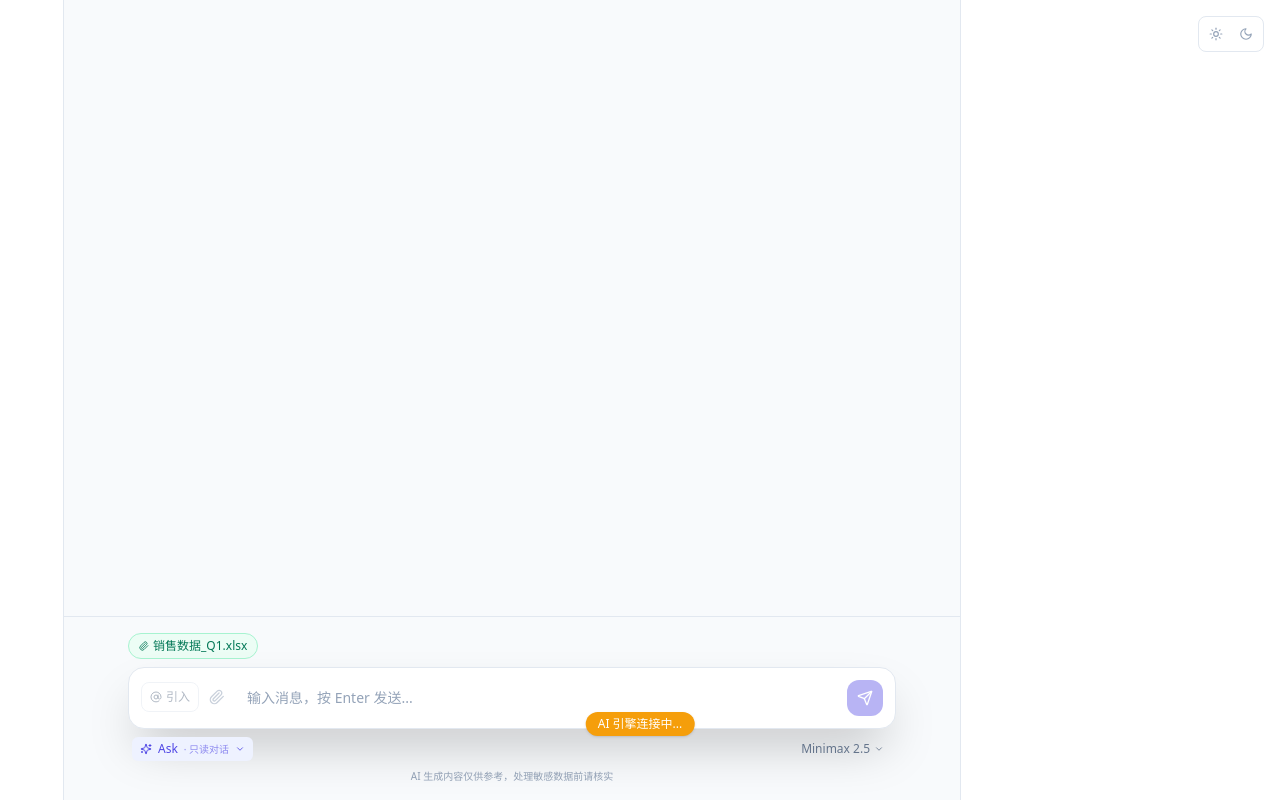
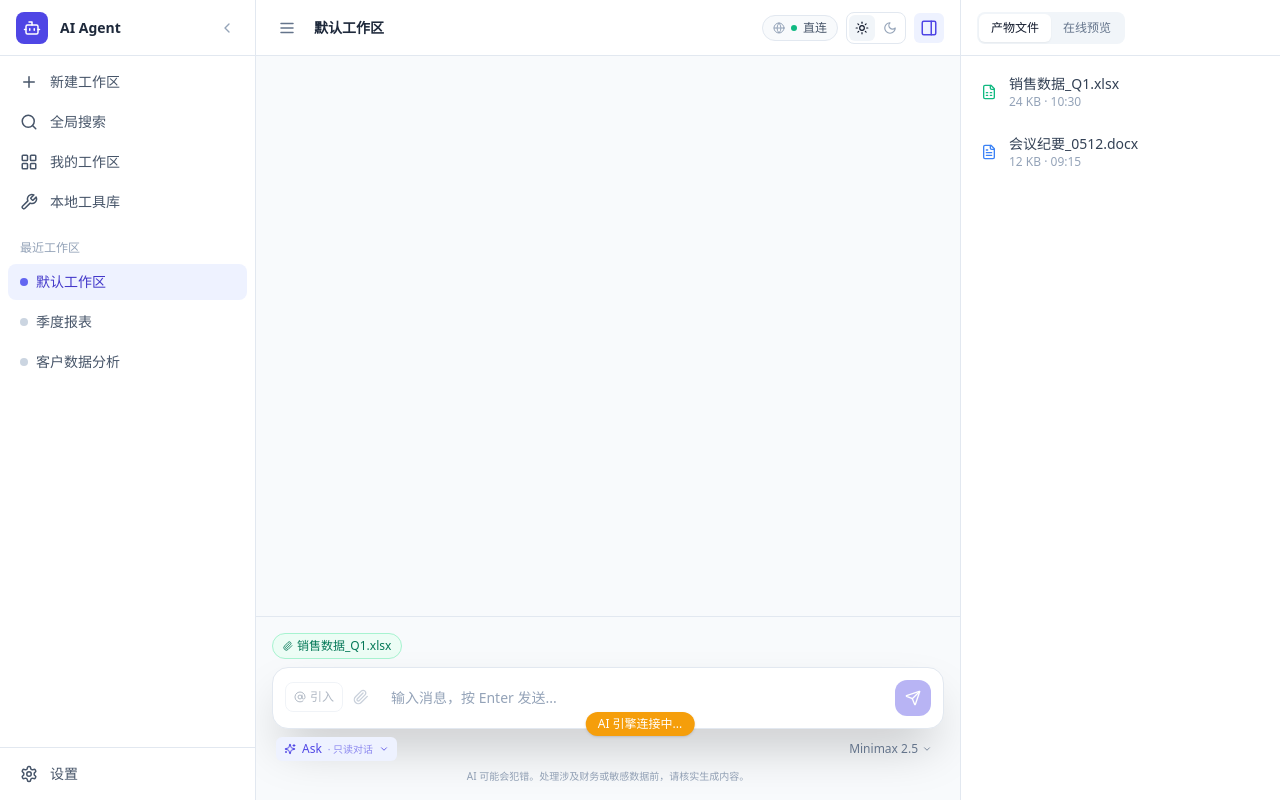
Before and after one commit to MiniYuzu/one, a React (Vite) app: page / in a window 1280 px wide. Built offline with nearby package versions, Linux system fonts and the light colour scheme.

Commit message:
feat(ui): integrate ChatHeader, Toaster, FileDropOverlay; complete Phase 0 layout skeleton

```diff
--- a/package.json
+++ b/package.json
@@ -20,7 +20,8 @@
     "react": "^18.3.1",
     "react-dom": "^18.3.1",
     "react-markdown": "^9.0.0",
-    "remark-gfm": "^4.0.0"
+    "remark-gfm": "^4.0.0",
+    "sonner": "^2.0.7"
   },
   "devDependencies": {
     "@types/node": "^22.0.0",
--- a/src/renderer/App.tsx
+++ b/src/renderer/App.tsx
@@ -1,10 +1,14 @@
 // src/renderer/App.tsx
 import { useEffect, useState } from 'react'
-import { Sun, Moon } from 'lucide-react'
+import { Toaster, toast } from 'sonner'
 import { MessageList } from './components/chat/MessageList.js'
 import { UnifiedConsole } from './components/console/UnifiedConsole.js'
 import { OfflineBanner } from './components/system/OfflineBanner.js'
 import { DayZeroWelcome } from './components/system/DayZeroWelcome.js'
+import { FileDropOverlay } from './components/system/FileDropOverlay.js'
+import { SidebarLeft } from './components/sidebar/SidebarLeft.js'
+import { SidebarRight } from './components/sidebar/SidebarRight.js'
+import { ChatHeader } from './components/layout/ChatHeader.js'
 import { useEngine } from './hooks/useEngine.js'
 import { useTheme } from './hooks/useTheme.js'
 import { useResponsiveLayout } from './hooks/useResponsiveLayout.js'
@@ -23,8 +27,12 @@ export function App() {
   const [offline, setOffline] = useState(false)
   const [dayZero, setDayZero] = useState<{ content: string; pills: Array<{ label: string; prompt: string }> } | null>(null)
   const [engineReady, setEngineReady] = useState(false)
+  const [isRightOpenManual, setIsRightOpenManual] = useState(true)
+  const [isDragging, setIsDragging] = useState(false)
   const { theme, setTheme } = useTheme()
   const { isLeftOpen, isRightOpen } = useResponsiveLayout()
+
+  const effectiveRightOpen = isRightOpen && isRightOpenManual
 
   const { send, isConnected } = useEngine((evt: EngineEvent) => {
     switch (evt.type) {
@@ -50,6 +58,7 @@ export function App() {
       }
       case 'chat:error': {
         const p = evt.payload as { code: string; message: string }
+        toast.error(p.message)
         setMessages((prev) => [
           ...prev,
           { id: `err-${Date.now()}`, role: 'system', content: p.message, error: true },
@@ -91,40 +100,26 @@ export function App() {
   }
 
   return (
-    <div className="flex h-screen w-screen bg-slate-50 text-slate-900 dark:bg-slate-900 dark:text-slate-50">
-      {/* Left Rail Placeholder — Phase 2+ 导航 */}
-      {isLeftOpen && (
-        <div className="flex w-16 shrink-0 flex-col border-r border-slate-200 bg-white dark:border-slate-700 dark:bg-slate-900" />
-      )}
+    <div
+      className="relative flex h-screen w-screen bg-slate-50 text-slate-900 dark:bg-slate-900 dark:text-slate-50"
+      onDragOver={(e) => { e.preventDefault(); setIsDragging(true) }}
+      onDragLeave={() => setIsDragging(false)}
+      onDrop={(e) => { e.preventDefault(); setIsDragging(false) /* Phase 3 处理文件 */ }}
+    >
+      {/* Left Sidebar */}
+      {isLeftOpen && <SidebarLeft />}
 
       {/* Middle Content */}
       <div className="flex min-w-[500px] flex-1 flex-col">
+        <ChatHeader
+          workspaceName="默认工作区"
+          isOnline={!offline}
+          theme={theme === 'system' ? 'light' : theme}
+          onSetTheme={(t) => setTheme(t)}
+          isRightOpen={effectiveRightOpen}
+          onToggleRight={() => setIsRightOpenManual((v) => !v)}
+        />
         <OfflineBanner offline={offline} onRetry={() => send({ id: `hc-${Date.now()}`, type: 'health:check', payload: {} })} />
-
-        <div className="absolute right-4 top-4 z-10 flex items-center gap-1 rounded-8 border border-slate-200 bg-white p-1 dark:border-slate-700 dark:bg-slate-800">
-          <button
-            onClick={() => setTheme('light')}
-            className={`rounded-md p-1.5 transition ${
-              theme === 'light'
-                ? 'bg-slate-100 text-slate-900 dark:bg-slate-700 dark:text-slate-100'
-                : 'text-slate-400 hover:text-slate-600 dark:hover:text-slate-300'
-            }`}
-            aria-label="浅色模式"
-          >
-            <Sun size={14} />
-          </button>
-          <button
-            onClick={() => setTheme('dark')}
-            className={`rounded-md p-1.5 transition ${
-              theme === 'dark'
-                ? 'bg-slate-100 text-slate-900 dark:bg-slate-700 dark:text-slate-100'
-                : 'text-slate-400 hover:text-slate-600 dark:hover:text-slate-300'
-            }`}
-            aria-label="深色模式"
-          >
-            <Moon size={14} />
-          </button>
-        </div>
 
         <div className="flex flex-1 flex-col overflow-hidden">
           <div className="flex-1 overflow-y-auto p-4 scrollbar-thin">
@@ -136,7 +131,7 @@ export function App() {
           <div className="border-t border-slate-200 p-4 dark:border-slate-700">
             <UnifiedConsole onSend={handleSend} disabled={offline} />
             <p className="mt-2 text-center text-[10px] text-slate-400 dark:text-slate-500">
-              AI 生成内容仅供参考，处理敏感数据前请核实
+              AI 可能会犯错。处理涉及财务或敏感数据前，请核实生成内容。
             </p>
           </div>
         </div>
@@ -148,10 +143,20 @@ export function App() {
         )}
       </div>
 
-      {/* Right Artifacts Panel Placeholder — Phase 2+ 产物 */}
-      {isRightOpen && (
-        <div className="w-[320px] shrink-0 border-l border-slate-200 bg-white dark:border-slate-700 dark:bg-slate-900" />
-      )}
+      {/* Right Sidebar */}
+      {effectiveRightOpen && <SidebarRight />}
+
+      <Toaster
+        position="top-center"
+        toastOptions={{
+          style: {
+            background: 'var(--toast-bg, #fff)',
+            color: 'var(--toast-text, #1e293b)',
+          },
+        }}
+      />
+
+      <FileDropOverlay show={isDragging} />
     </div>
   )
 }
--- /dev/null
+++ b/src/renderer/components/layout/ChatHeader.tsx
@@ -0,0 +1,88 @@
+// src/renderer/components/layout/ChatHeader.tsx
+import { Menu, Globe, PanelRight, Sun, Moon } from 'lucide-react'
+
+interface ChatHeaderProps {
+  workspaceName: string
+  isOnline: boolean
+  theme: 'light' | 'dark' | 'system'
+  onSetTheme: (theme: 'light' | 'dark') => void
+  isRightOpen: boolean
+  onToggleRight: () => void
+}
+
+export function ChatHeader({
+  workspaceName,
+  isOnline,
+  theme,
+  onSetTheme,
+  isRightOpen,
+  onToggleRight,
+}: ChatHeaderProps) {
+  return (
+    <header className="flex h-14 shrink-0 items-center justify-between border-b border-slate-200 bg-white px-4 dark:border-slate-700 dark:bg-slate-900">
+      {/* Left: Hamburger + Workspace Name */}
+      <div className="flex items-center gap-3">
+        <button
+          className="rounded-md p-1.5 text-slate-500 transition hover:bg-slate-100 hover:text-slate-900 dark:text-slate-400 dark:hover:bg-slate-800 dark:hover:text-slate-100"
+          aria-label="菜单"
+        >
+          <Menu size={18} />
+        </button>
+        <h1 className="max-w-xs truncate text-sm font-semibold text-slate-800 dark:text-slate-100">
+          {workspaceName}
+        </h1>
+      </div>
+
+      {/* Right: Status + Theme + Panel Toggle */}
+      <div className="flex items-center gap-2">
+        {/* Online Status */}
+        <div className="flex items-center gap-1.5 rounded-full border border-slate-200 bg-slate-50 px-2.5 py-1 dark:border-slate-700 dark:bg-slate-800">
+          <Globe size={12} className="text-slate-400" />
+          <span className={`h-1.5 w-1.5 rounded-full ${isOnline ? 'bg-emerald-500' : 'bg-rose-500'}`} />
+          <span className="text-xs font-medium text-slate-600 dark:text-slate-300">
+            {isOnline ? '直连' : '离线'}
+          </span>
+        </div>
+
+        {/* Theme Toggle */}
+        <div className="flex items-center gap-0.5 rounded-lg border border-slate-200 bg-white p-0.5 dark:border-slate-700 dark:bg-slate-800">
+          <button
+            onClick={() => onSetTheme('light')}
+            className={`rounded-md p-1.5 transition ${
+              theme === 'light'
+                ? 'bg-slate-100 text-slate-900 dark:bg-slate-700 dark:text-slate-100'
+                : 'text-slate-400 hover:text-slate-600 dark:hover:text-slate-300'
+            }`}
+            aria-label="浅色模式"
+          >
+            <Sun size={14} />
+          </button>
+          <button
+            onClick={() => onSetTheme('dark')}
+            className={`rounded-md p-1.5 transition ${
+              theme === 'dark'
+                ? 'bg-slate-100 text-slate-900 dark:bg-slate-700 dark:text-slate-100'
+                : 'text-slate-400 hover:text-slate-600 dark:hover:text-slate-300'
+            }`}
+            aria-label="深色模式"
+          >
+            <Moon size={14} />
+          </button>
+        </div>
+
+        {/* Right Panel Toggle */}
+        <button
+          onClick={onToggleRight}
+          className={`rounded-md p-1.5 transition ${
+            isRightOpen
+              ? 'bg-indigo-50 text-indigo-600 dark:bg-indigo-500/10 dark:text-indigo-300'
+              : 'text-slate-400 hover:bg-slate-100 hover:text-slate-600 dark:hover:bg-slate-800 dark:hover:text-slate-300'
+          }`}
+          aria-label="切换右侧面板"
+        >
+          <PanelRight size={18} />
+        </button>
+      </div>
+    </header>
+  )
+}
--- a/src/renderer/components/sidebar/SidebarRight.tsx
+++ b/src/renderer/components/sidebar/SidebarRight.tsx
@@ -1,6 +1,6 @@
 // src/renderer/components/sidebar/SidebarRight.tsx
 import { useState } from 'react'
-import { Layout, FileText, FileSpreadsheet, FilePresentation } from 'lucide-react'
+import { Layout, FileText, FileSpreadsheet, Presentation } from 'lucide-react'
 
 const MOCK_FILES = [
   { id: '1', name: '销售数据_Q1.xlsx', type: 'excel', size: '24 KB', time: '10:30' },
@@ -10,7 +10,7 @@ const MOCK_FILES = [
 const FILE_ICONS: Record<string, React.ReactNode> = {
   excel: <FileSpreadsheet size={16} className="text-emerald-500" />,
   word: <FileText size={16} className="text-blue-500" />,
-  ppt: <FilePresentation size={16} className="text-amber-500" />,
+  ppt: <Presentation size={16} className="text-amber-500" />,
 }
 
 type Tab = 'files' | 'preview'
--- /dev/null
+++ b/src/renderer/components/system/FileDropOverlay.tsx
@@ -0,0 +1,40 @@
+// src/renderer/components/system/FileDropOverlay.tsx
+import { Upload, FileText } from 'lucide-react'
+
+interface FileDropOverlayProps {
+  show: boolean
+}
+
+export function FileDropOverlay({ show }: FileDropOverlayProps) {
+  if (!show) return null
+
+  return (
+    <div className="absolute inset-0 z-50 flex items-center justify-center bg-indigo-600/80 backdrop-blur-sm"
+    >
+      <div className="flex flex-col items-center gap-4 rounded-2xl bg-white p-10 shadow-2xl dark:bg-slate-900"
+      >
+        <div className="flex h-16 w-16 items-center justify-center rounded-full bg-indigo-50 dark:bg-indigo-500/10"
+        >
+          <Upload size={32} className="text-indigo-600 dark:text-indigo-300" />
+        </div>
+        <div className="text-center"
+        >
+          <p className="text-lg font-semibold text-slate-800 dark:text-slate-100"
+          >释放以上传文件</p>
+          <p className="mt-1 text-sm text-slate-500 dark:text-slate-400"
+          >支持 Excel、Word、PDF、PPT、Markdown、TXT</p>
+        </div>
+        <div className="flex gap-3"
+        >
+          {['.xlsx', '.docx', '.pdf', '.pptx', '.md'].map((ext) => (
+            <div key={ext} className="flex items-center gap-1 rounded-full bg-slate-50 px-2.5 py-1 text-xs text-slate-500 dark:bg-slate-800 dark:text-slate-400"
+            >
+              <FileText size={10} />
+              {ext}
+            </div>
+          ))}
+        </div>
+      </div>
+    </div>
+  )
+}
```
Also changed, not shown: 3 other files (tests, documents, lock files or other folders).
